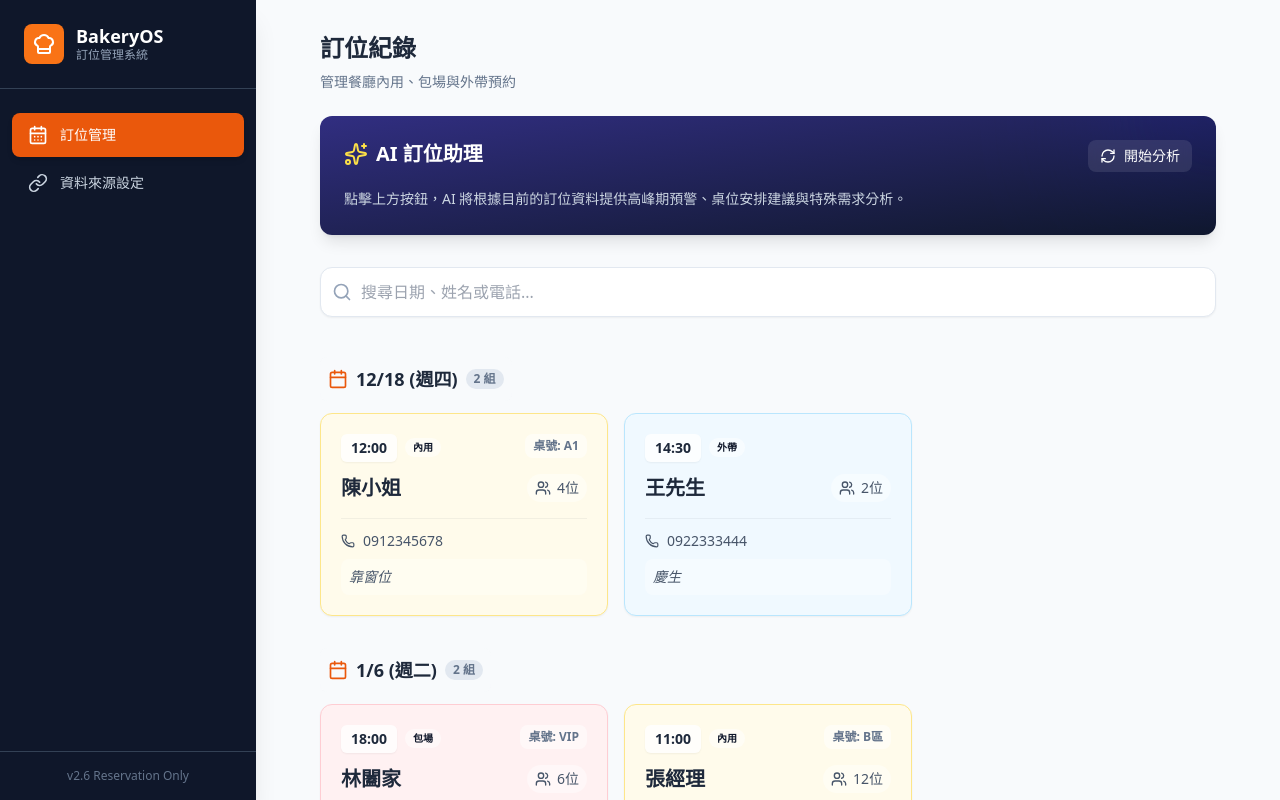
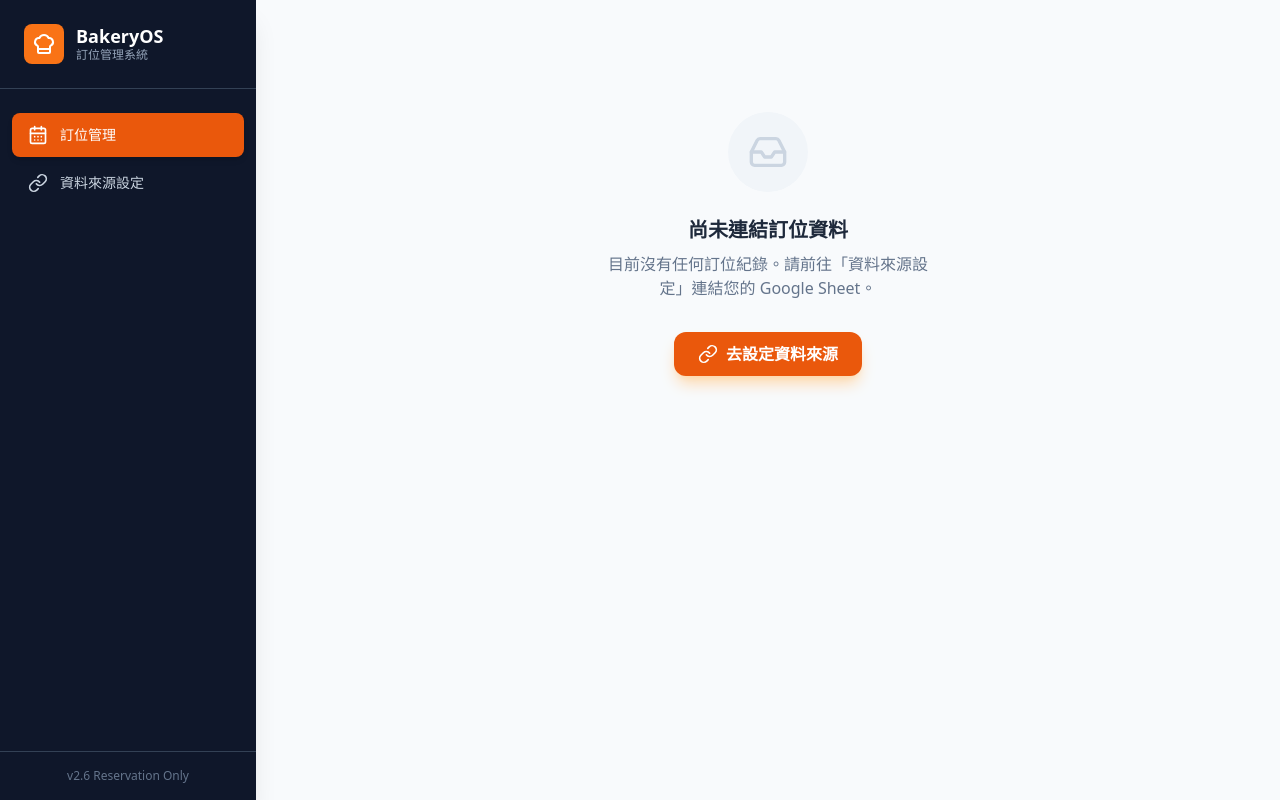
Before and after one commit to davidshen-homeboat/-, a React (Vite) app: page / in a window 1280 px wide. Built offline with nearby package versions, Linux system fonts and the light colour scheme.

Commit message:
feat: Remove mock reservations and update source handling
Empty the initial mock reservations data.
When removing the last data source, clear the reservations.
Ensure the view returns to the Reservations page after successfully adding a new data source.
Add `Inbox` icon to available Lucide icons.

```diff
--- a/App.tsx
+++ b/App.tsx
@@ -1,5 +1,5 @@
 import React, { useState } from 'react';
-import { AlertCircle, CheckCircle2, FileSpreadsheet, Search, Link as LinkIcon, Plus, Trash2, Phone, Calendar as CalendarIcon, Menu, ChefHat, Users } from 'lucide-react';
+import { AlertCircle, CheckCircle2, FileSpreadsheet, Search, Link as LinkIcon, Plus, Trash2, Phone, Calendar as CalendarIcon, Menu, ChefHat, Users, Inbox } from 'lucide-react';
 import Sidebar from './components/Sidebar';
 import AnalysisCard from './components/AnalysisCard';
 import { MOCK_RESERVATIONS } from './constants';
@@ -54,6 +54,7 @@ function App() {
       setNewUrl('');
       setNewName('');
       setLoadingSource(false);
+      setCurrentView(AppView.RESERVATIONS); // 跳轉回訂位頁面
     } catch (e: any) {
       console.error(e);
       setErrorMsg(e.message || '連線失敗，請確認連結權限');
@@ -62,15 +63,11 @@ function App() {
   };
 
   const removeSource = (id: string) => {
-    const source = dataSources.find(ds => ds.id === id);
-    if (!source) return;
-
     setDataSources(prev => prev.filter(ds => ds.id !== id));
-    // If no custom sources remain, reset to mock data
-    // This is a simplification; in a real app we'd filter out specific IDs
-    const hasRemaining = dataSources.some(ds => ds.id !== id);
-    if (!hasRemaining) {
-        setReservations(MOCK_RESERVATIONS);
+    // Reset reservations if all sources removed
+    const remainingSources = dataSources.filter(ds => ds.id !== id);
+    if (remainingSources.length === 0) {
+        setReservations([]);
     }
   };
 
@@ -89,6 +86,26 @@ function App() {
           const filteredRes = reservations.filter(res =>
              res.customerName.includes(searchTerm) || res.date.includes(searchTerm) || (res.phone && res.phone.includes(searchTerm))
           );
+
+          if (reservations.length === 0) {
+              return (
+                <div className="flex flex-col items-center justify-center py-20 text-center animate-fade-in">
+                    <div className="w-20 h-20 bg-slate-100 rounded-full flex items-center justify-center mb-6">
+                        <Inbox className="w-10 h-10 text-slate-300" />
+                    </div>
+                    <h2 className="text-xl font-bold text-slate-800">尚未連結訂位資料</h2>
+                    <p className="text-slate-500 mt-2 mb-8 max-w-xs">目前沒有任何訂位紀錄。請前往「資料來源設定」連結您的 Google Sheet。</p>
+                    <button
+                        onClick={() => setCurrentView(AppView.INTEGRATION)}
+                        className="bg-orange-600 text-white px-6 py-2.5 rounded-xl font-bold shadow-lg shadow-orange-200 hover:bg-orange-700 transition-all flex items-center gap-2"
+                    >
+                        <LinkIcon className="w-5 h-5" />
+                        去設定資料來源
+                    </button>
+                </div>
+              );
+          }
+
           const groupedRes = filteredRes.reduce((groups: any, res) => {
              const date = res.date;
              if (!groups[date]) groups[date] = [];
@@ -119,6 +136,11 @@ function App() {
                 </div>
 
                 <div className="space-y-8">
+                    {sortedResDates.length === 0 && searchTerm && (
+                        <div className="text-center py-10 text-slate-500">
+                            找不到符合「{searchTerm}」的訂位資料
+                        </div>
+                    )}
                     {sortedResDates.map(date => (
                         <div key={date}>
                             <div className="flex items-center gap-2 mb-3 sticky top-20 bg-slate-50/90 backdrop-blur-sm p-2 rounded-lg z-10 w-fit">
@@ -221,7 +243,7 @@ function App() {
                 {dataSources.length === 0 ? (
                     <div className="text-center py-10 border-2 border-dashed border-slate-200 rounded-xl bg-slate-50/50">
                         <FileSpreadsheet className="w-10 h-10 text-slate-300 mx-auto mb-2" />
-                        <p className="text-slate-500 text-sm">尚未連結任何檔案，目前顯示範例數據。</p>
+                        <p className="text-slate-500 text-sm">尚未連結任何檔案。</p>
                     </div>
                 ) : (
                     <div className="grid grid-cols-1 gap-3">
--- a/constants.ts
+++ b/constants.ts
@@ -1,8 +1,3 @@
 import { Reservation } from './types';
 
-export const MOCK_RESERVATIONS: Reservation[] = [
-  { id: '1', date: '2025-12-18', time: '12:00', customerName: '陳小姐', pax: 4, type: '內用', table: 'A1', phone: '0912345678', notes: '靠窗位' },
-  { id: '2', date: '2025-12-18', time: '14:30', customerName: '王先生', pax: 2, type: '外帶', phone: '0922333444', notes: '慶生' },
-  { id: '3', date: '2026-01-06', time: '18:00', customerName: '林闔家', pax: 6, type: '包場', table: 'VIP', phone: '0911222333', notes: '需兒童椅' },
-  { id: '4', date: '2026-01-06', time: '11:00', customerName: '張經理', pax: 12, type: '內用', table: 'B區', phone: '0955666777', notes: '部門聚餐' },
-];
+export const MOCK_RESERVATIONS: Reservation[] = [];
```
